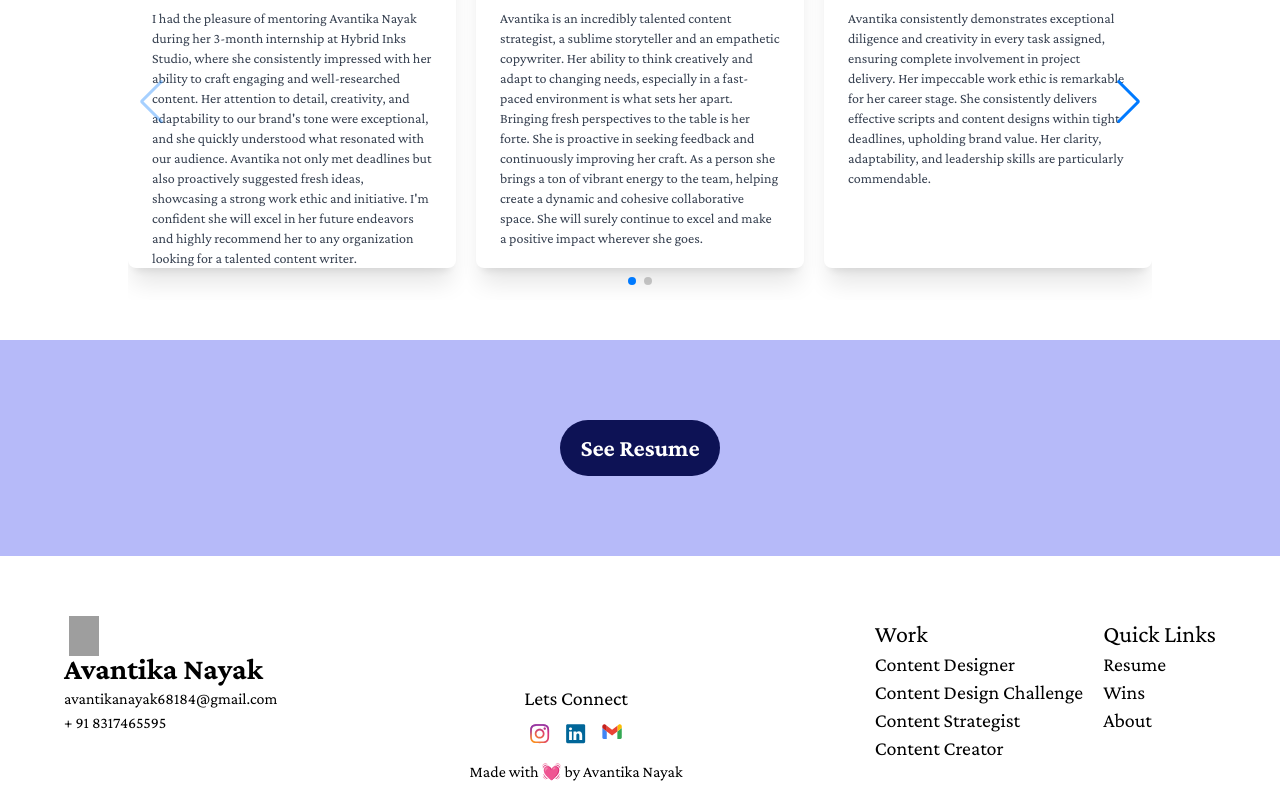
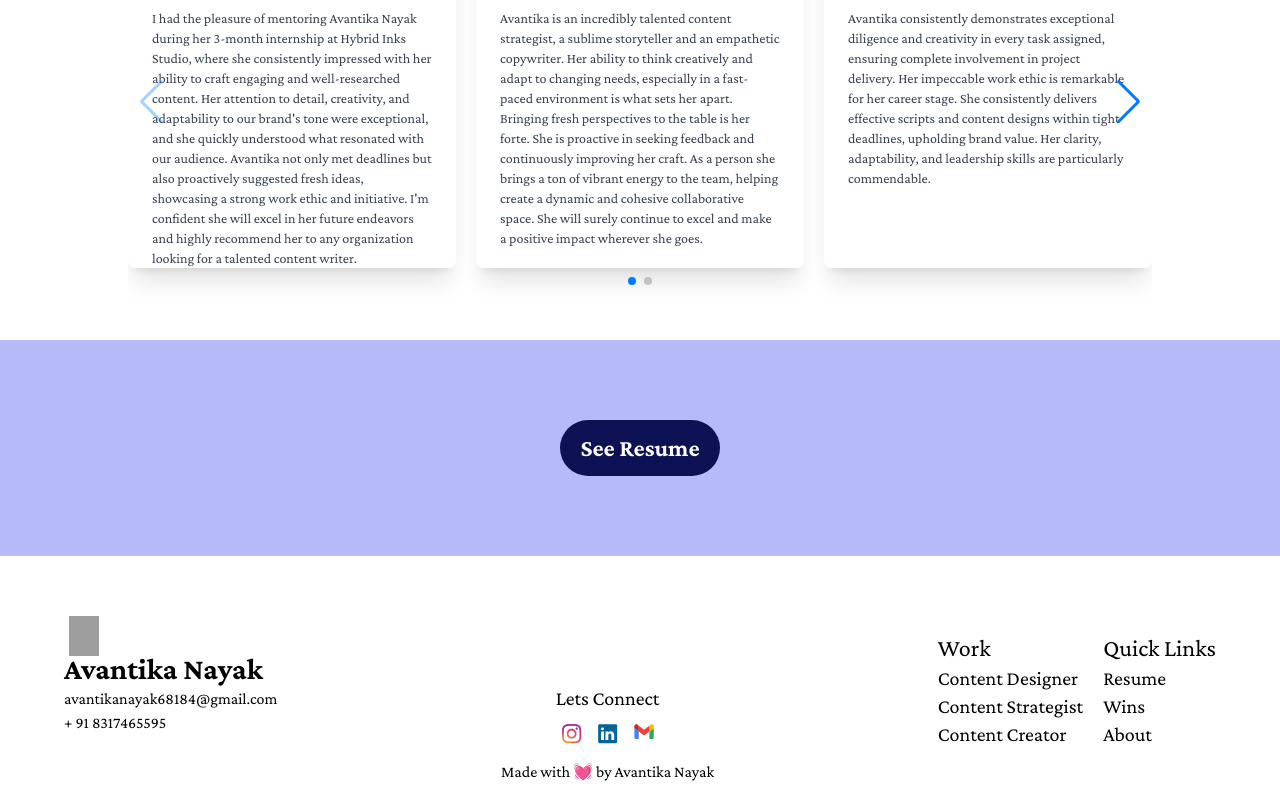
Before and after one commit to udbhavpushkar/protfolio-ava, a Next.js app: page / in a window 1280 px wide. Shown: the part 3660-4460 px from the top of the page. Built offline with nearby package versions, Linux system fonts and the light colour scheme; grey boxes are pictures that could not be loaded.

Commit message:
footer links

```diff
--- a/components/Footer/index.js
+++ b/components/Footer/index.js
@@ -55,29 +55,23 @@ const Footer = (props) => {
             <div className="text-2xl">Work</div>
 
             <div>
-              <Link href="" className="hover:underline">
+              <Link href="/work#design" className="hover:underline">
                 Content Designer
               </Link>
             </div>
             <div>
-              <Link href="" className="hover:underline">
-                Content Design Challenge
-              </Link>
-            </div>
-            <div>
-              <Link href="" className="hover:underline">
+              <Link href="/work#strategist" className="hover:underline">
                 Content Strategist
               </Link>
             </div>
             <div>
-              <Link href="" className="hover:underline">
+              <Link href="/work#creator" className="hover:underline">
                 Content Creator
               </Link>
             </div>
           </div>
           <div className="flex flex-col">
             <div className="text-2xl">Quick Links</div>
-
             <div>
               <Link href="/resume" className="hover:underline">
                 Resume
```
